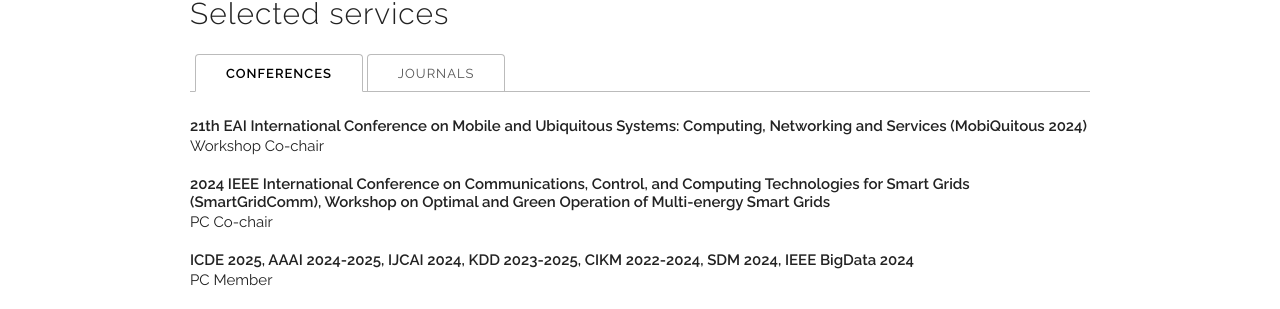
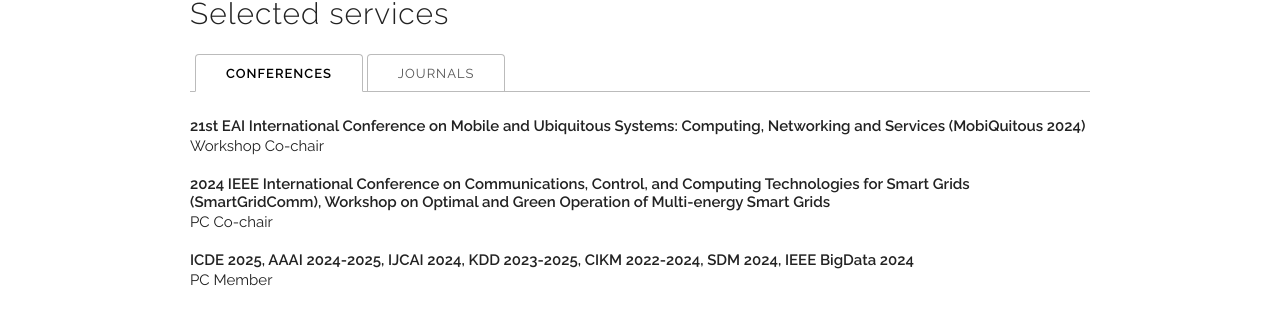
Before and after one commit to litianyi-cs-dkaau/litianyi-cs-dkaau.github.io, a Jekyll site: the page built from index.html, in a window 1280 px wide and 900 px high, scrolled down 3166 px. Shown: the part 143-452 px from the top of the window. Built offline with Jekyll 4.4.1, drawn with Linux system fonts in a browser that asks for light colours.

Commit message:
Update services.yaml

```diff
--- a/_data/services.yaml
+++ b/_data/services.yaml
@@ -1,5 +1,5 @@
 services:
-  - title: "21th EAI International Conference on Mobile and Ubiquitous Systems: Computing, Networking and Services (MobiQuitous 2024)"
+  - title: "21st EAI International Conference on Mobile and Ubiquitous Systems: Computing, Networking and Services (MobiQuitous 2024)"
     role: Workshop Co-chair
     conference: y
 
```
